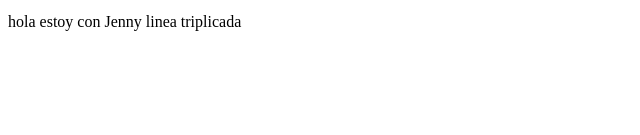
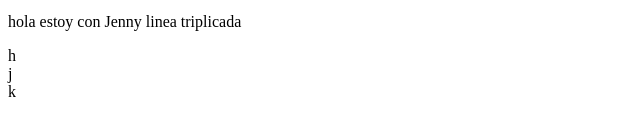
Before and after one commit to JPscript/testCodeSandBox, a website: page index.html in a window 1280 px wide. Shown: the part 203-338 px from the top of the page, 0-640 px from the left. Drawn offline with Linux system fonts and the light colour scheme.

Commit message:
Update index.html
Cambios hechos en github

```diff
--- a/index.html
+++ b/index.html
@@ -13,5 +13,8 @@
     <p>hola estoy con Jenny</p>
     <p>hola estoy con Jenny linea duplicada</p>
     <p>hola estoy con Jenny linea triplicada</p>
+    <div>h</div>
+    <div>j</div>
+    <div>k</div>
   </body>
 </html>
```
